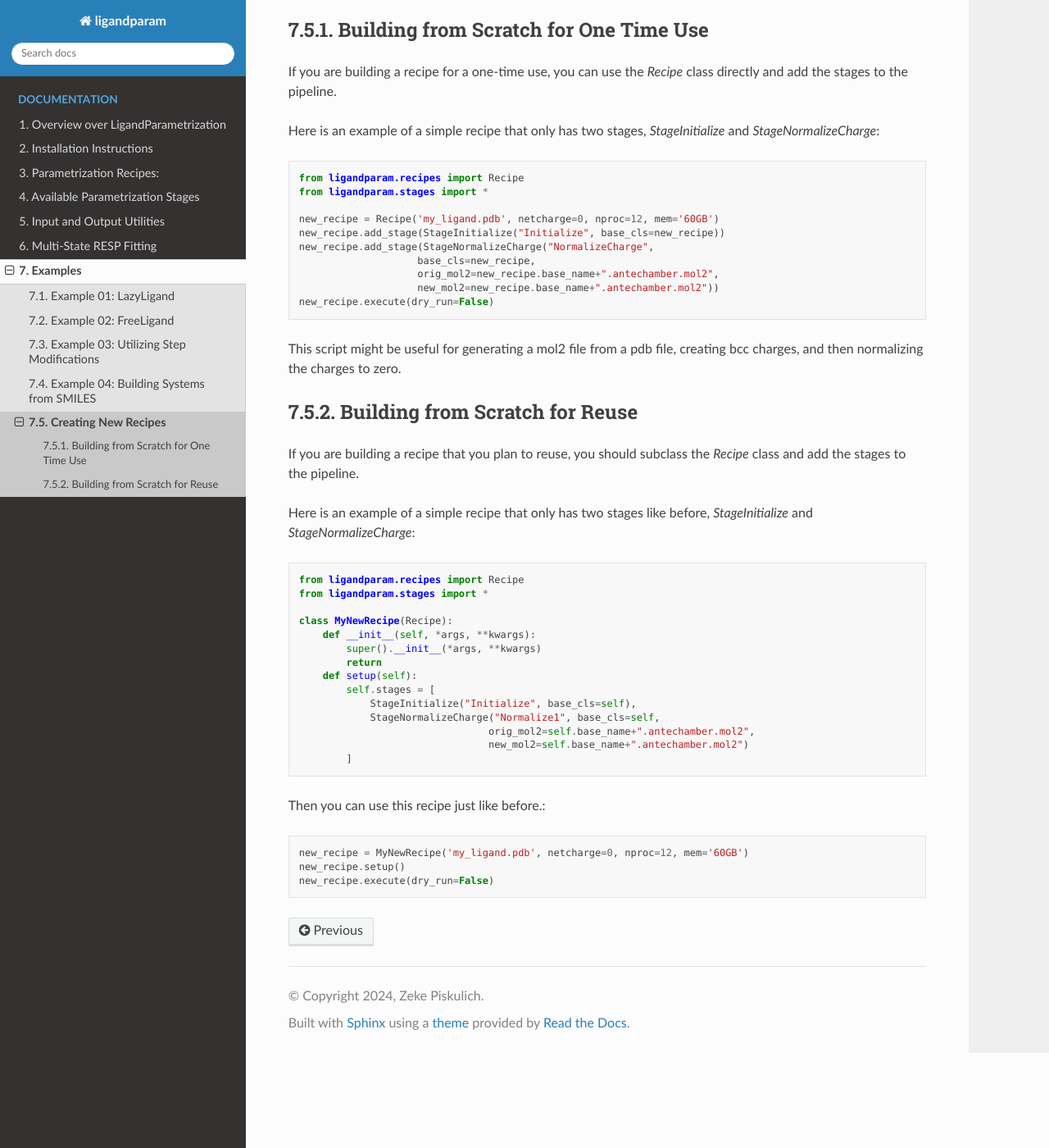
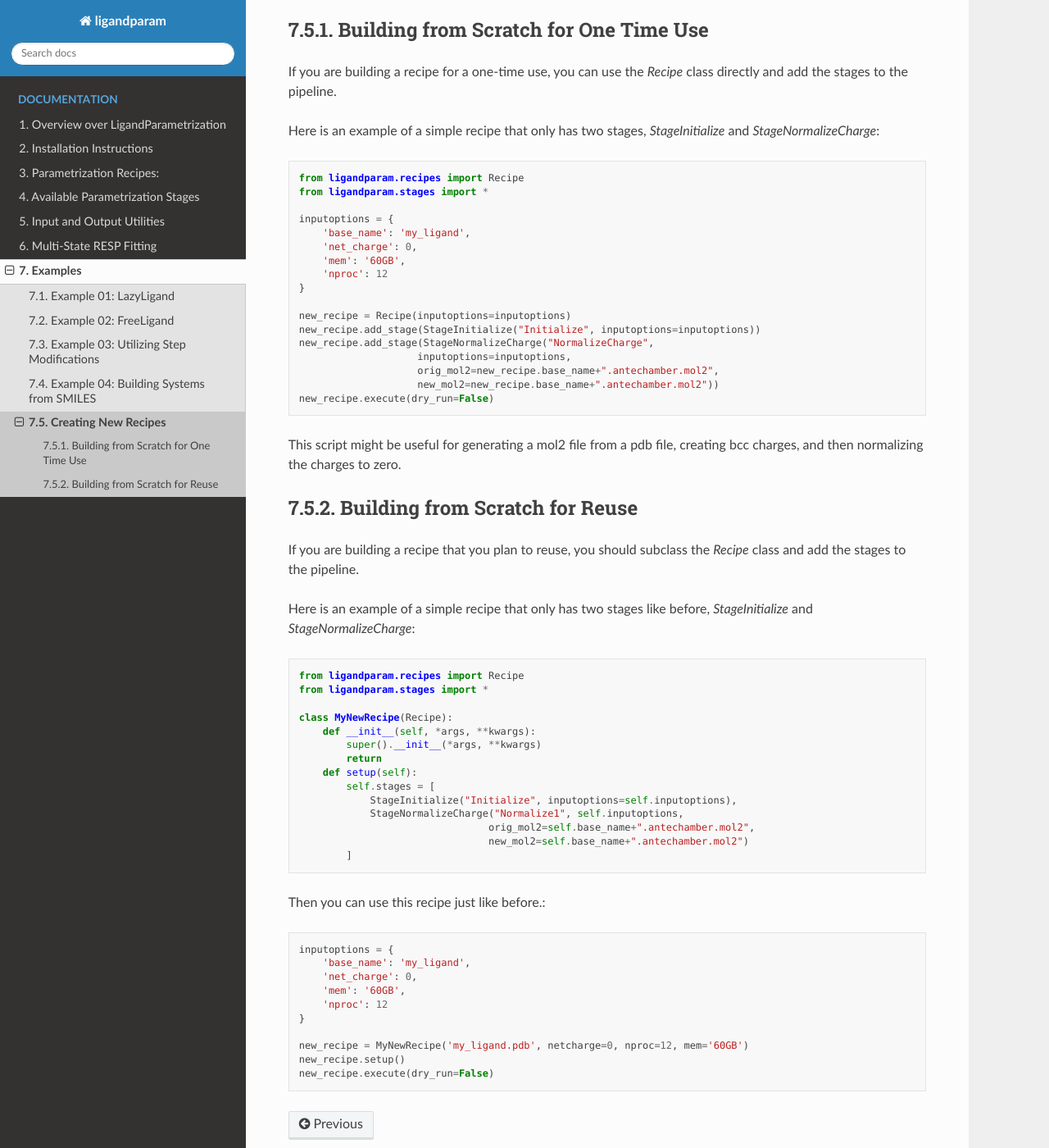
Before and after one commit to piskuliche/ligandparam, a Sphinx documentation site: the page built from docs/source/documentation_pages/examples/05_CreatingNewRecipes.rst, in a window 1280 px wide and 1400 px high, scrolled down 404 px. Shown: the whole window at 82% size. Built offline with Sphinx 7.4.7 and the Read the Docs theme 3.1.0, drawn with Linux system fonts in a browser that asks for light colours.

Commit message:
Refactor example recipe to use input options dictionary for improved clarity and consistency

```diff
--- a/docs/source/documentation_pages/examples/05_CreatingNewRecipes.rst
+++ b/docs/source/documentation_pages/examples/05_CreatingNewRecipes.rst
@@ -21,10 +21,17 @@ Here is an example of a simple recipe that only has two stages, `StageInitialize
     from ligandparam.recipes import Recipe
     from ligandparam.stages import *
 
-    new_recipe = Recipe('my_ligand.pdb', netcharge=0, nproc=12, mem='60GB')
-    new_recipe.add_stage(StageInitialize("Initialize", base_cls=new_recipe))
+    inputoptions = {
+        'base_name': 'my_ligand',
+        'net_charge': 0,
+        'mem': '60GB',
+        'nproc': 12
+    }
+
+    new_recipe = Recipe(inputoptions=inputoptions)
+    new_recipe.add_stage(StageInitialize("Initialize", inputoptions=inputoptions))
     new_recipe.add_stage(StageNormalizeCharge("NormalizeCharge",
-                        base_cls=new_recipe,
+                        inputoptions=inputoptions,
                         orig_mol2=new_recipe.base_name+".antechamber.mol2",
                         new_mol2=new_recipe.base_name+".antechamber.mol2"))
     new_recipe.execute(dry_run=False)
@@ -50,8 +57,8 @@ Here is an example of a simple recipe that only has two stages like before, `Sta
             return
         def setup(self):
             self.stages = [
-                StageInitialize("Initialize", base_cls=self),
-                StageNormalizeCharge("Normalize1", base_cls=self,
+                StageInitialize("Initialize", inputoptions=self.inputoptions),
+                StageNormalizeCharge("Normalize1", self.inputoptions,
                                     orig_mol2=self.base_name+".antechamber.mol2",
                                     new_mol2=self.base_name+".antechamber.mol2")
             ]
@@ -60,6 +67,13 @@ Then you can use this recipe just like before.:
 
 .. code-block:: python
 
+    inputoptions = {
+        'base_name': 'my_ligand',
+        'net_charge': 0,
+        'mem': '60GB',
+        'nproc': 12
+    }
+
     new_recipe = MyNewRecipe('my_ligand.pdb', netcharge=0, nproc=12, mem='60GB')
     new_recipe.setup()
     new_recipe.execute(dry_run=False)
```
